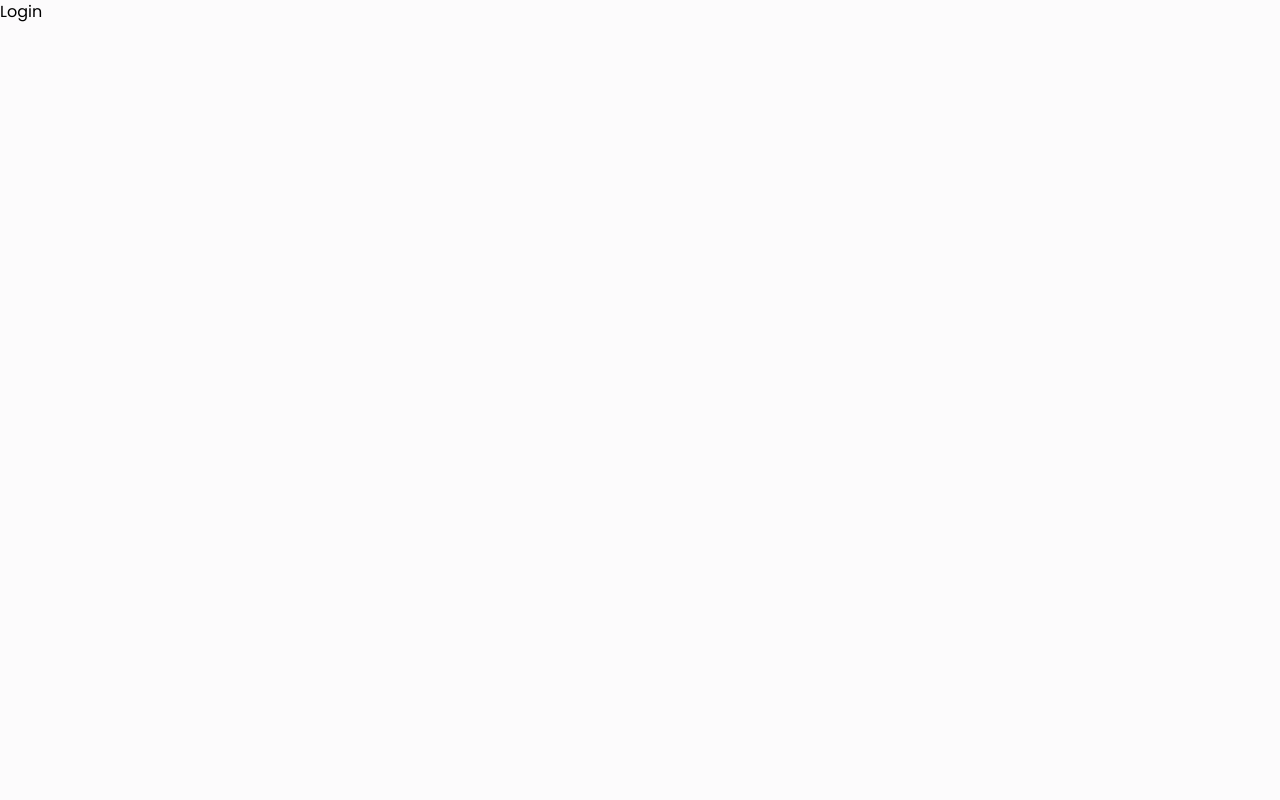
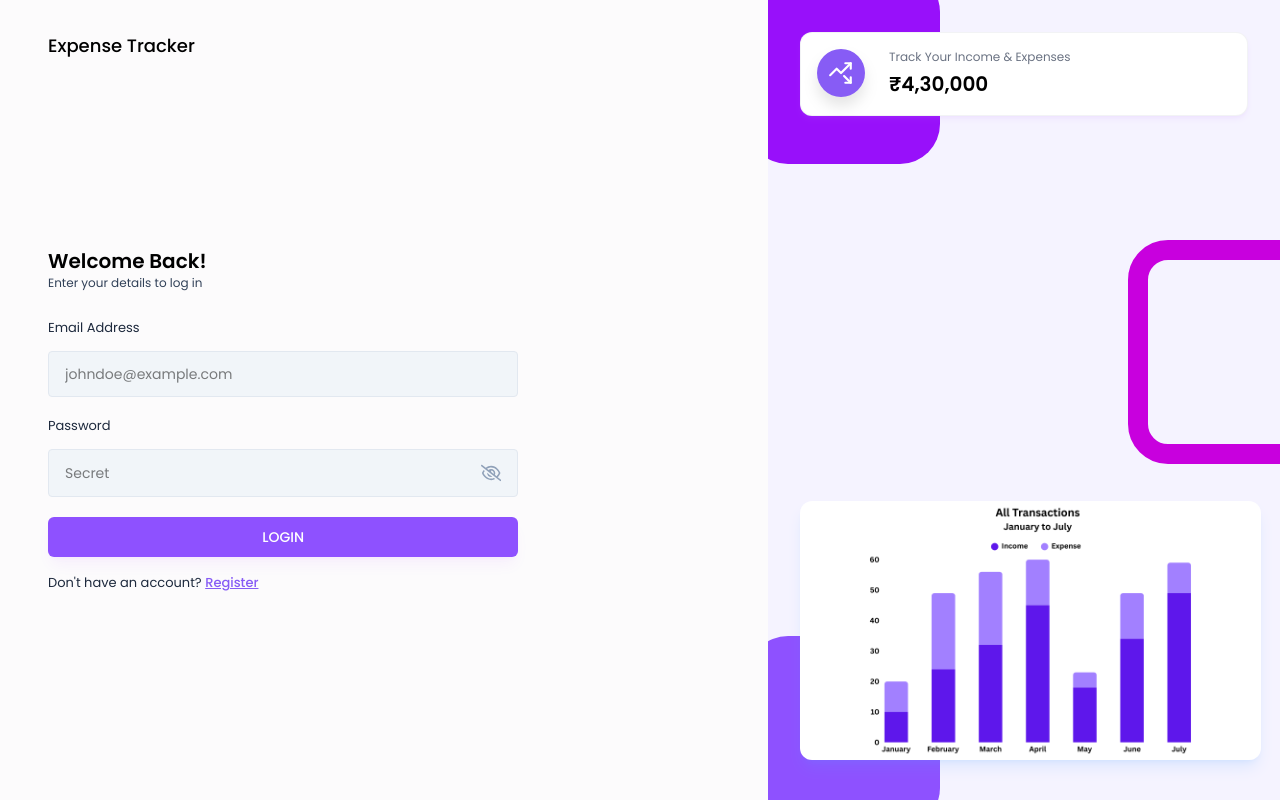
Before and after one commit to MehulBawadia/mern-expense-tracker, a React (Vite) app in the folder frontend/: page /login in a window 1280 px wide. Built offline with nearby package versions, Linux system fonts and the light colour scheme.

Commit message:
Feat: Login page
Added the login page with proper design.
Added the validation for email in the helper file.

```diff
--- a/frontend/src/index.css
+++ b/frontend/src/index.css
@@ -18,3 +18,11 @@
     overflow-x: hidden;
   }
 }
+
+.input-box {
+  @apply w-full flex justify-between gap-3 text-sm text-black bg-slate-100 rounded px-4 py-3 mb-4 mt-3 border border-slate-200 outline-none;
+}
+
+.btn-primary {
+  @apply w-full text-sm font-medium cursor-pointer text-white bg-violet-500 shadow-lg shadow-purple-600/5 p-2.5 rounded-md my-1 hover:bg-purple-600/15 hover:text-purple-600 transition ease-in-out duration-200;
+}
--- a/frontend/src/pages/Auth/Login.jsx
+++ b/frontend/src/pages/Auth/Login.jsx
@@ -1,7 +1,71 @@
-import React from "react";
+import React, { useState } from "react";
+import { Link, useNavigate } from "react-router-dom";
+import AuthLayout from "../../components/layouts/AuthLayout";
+import Input from "../../components/Inputs/Input";
+import { validateEmail } from "../../utils/helper";
 
 const Login = () => {
-  return <div>Login</div>;
+  const [email, setEmail] = useState("");
+  const [password, setPassword] = useState("");
+  const [error, setError] = useState(null);
+
+  const navigate = useNavigate();
+
+  const handleLogin = async (e) => {
+    e.preventDefault();
+
+    if (!validateEmail(email)) {
+      setError("Enter a valid email address.");
+      return;
+    }
+
+    if (!password) {
+      setError("Enter the password.");
+      return;
+    }
+
+    setError(null);
+  };
+
+  return (
+    <AuthLayout>
+      <div className="lg:w-[70%] h-3/4 md:h-full flex flex-col justify-center">
+        <h3 className="text-xl font-semibold text-black">Welcome Back!</h3>
+        <p className="text-xs text-slate-700 mt-1.25px mb-6">
+          Enter your details to log in
+        </p>
+
+        <form onSubmit={handleLogin}>
+          <Input
+            type="text"
+            value={email}
+            onChange={({ target }) => setEmail(target.value)}
+            label="Email Address"
+            placeholder="johndoe@example.com"
+          />
+
+          <Input
+            type="password"
+            value={password}
+            onChange={({ target }) => setPassword(target.value)}
+            label="Password"
+            placeholder="Secret"
+          />
+
+          {error && <p className="text-red-500 pb-2.5">{error}</p>}
+
+          <button className="btn-primary uppercase">Login</button>
+
+          <p className="text-[13px] text-slate-800 mt-3">
+            Don't have an account?{" "}
+            <Link className="font-medium text-primary underline" to="/register">
+              Register
+            </Link>
+          </p>
+        </form>
+      </div>
+    </AuthLayout>
+  );
 };
 
 export default Login;
--- a/frontend/src/utils/helper.js
+++ b/frontend/src/utils/helper.js
@@ -0,0 +1,5 @@
+export const validateEmail = (email) => {
+  const regex = /^[^\s@]+@[^\s@]+\.[^\s@]+$/;
+
+  return regex.test(email);
+};
```
